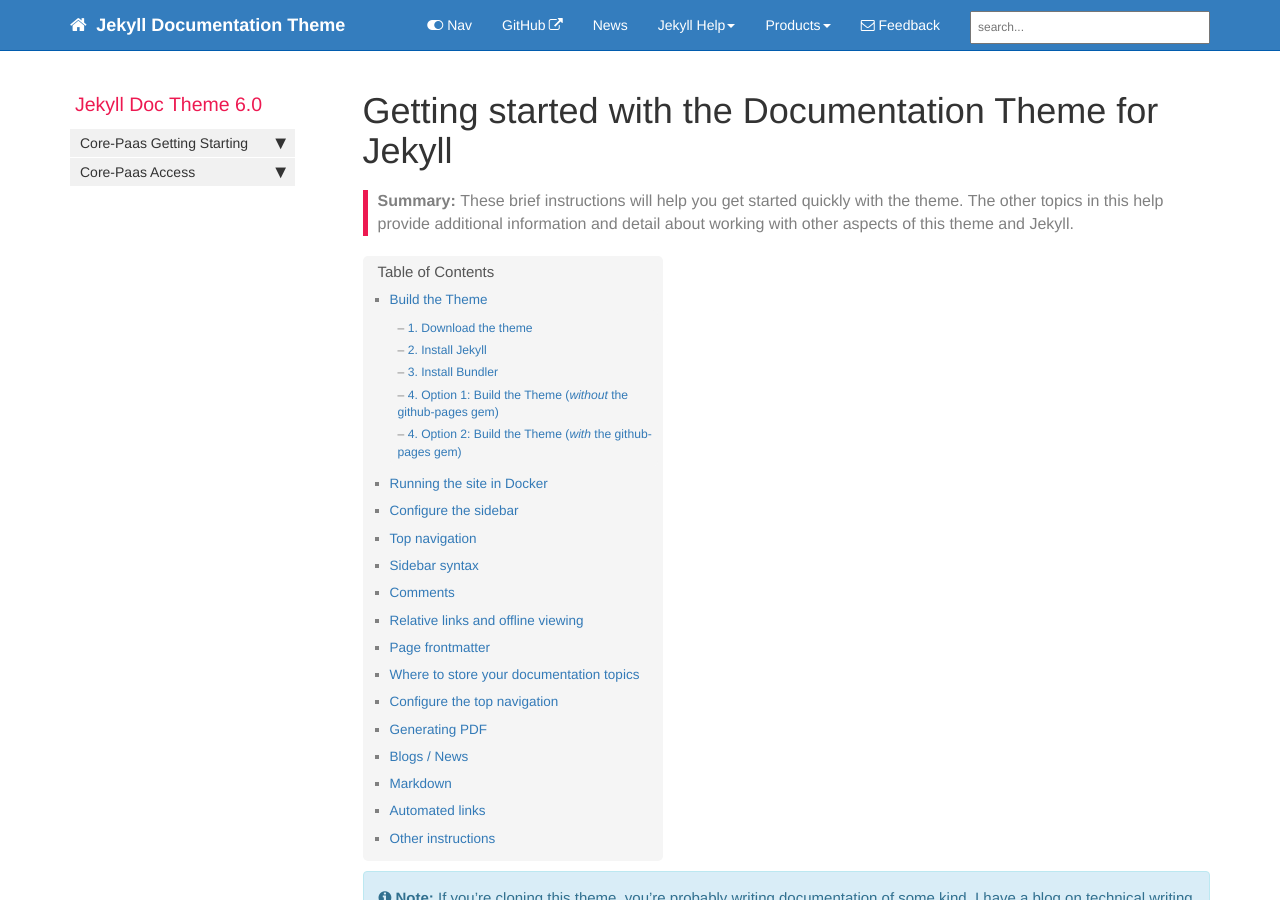
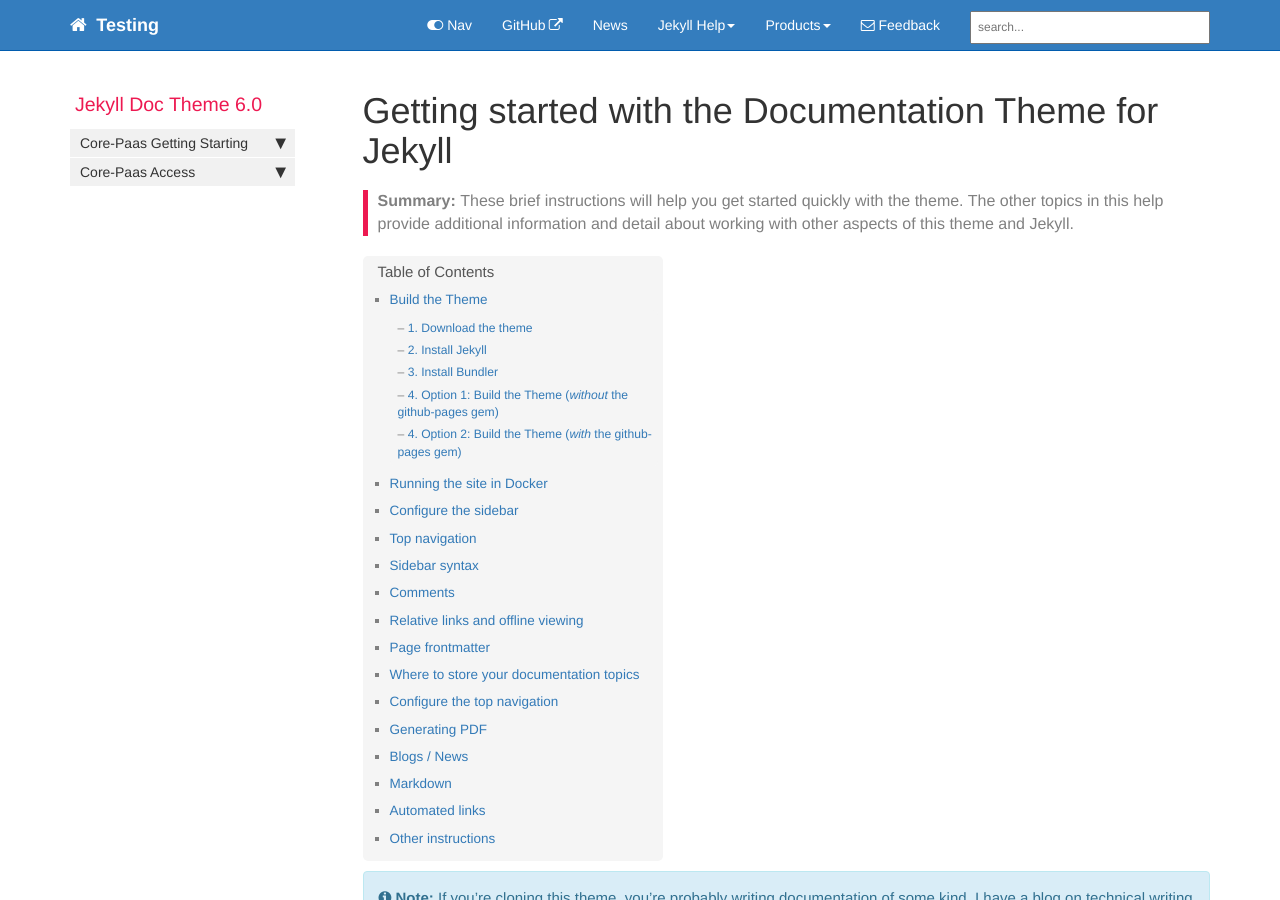
Before and after one commit to oddsockmachine/psutton-ghpages-spike, a Jekyll site: the page built from index.md, in a window 1280 px wide and 900 px high. Built offline with Jekyll 4.4.1, drawn with Linux system fonts in a browser that asks for light colours; comment, search, counter and statistics services are not loaded; some of the changed lines change nothing that is shown.

Commit message:
Update _config.yml

```diff
--- a/_config.yml
+++ b/_config.yml
@@ -3,33 +3,17 @@
 output: web
 # this property is useful for conditional filtering of content that is separate from the PDF.
 
-topnav_title: Jekyll Documentation Theme
+topnav_title: Testing
 # this appears on the top navigation bar next to the home button
 
-site_title: Jekyll theme for documentation
+site_title: Testing
 # this appears in the html browser tab for the site title (seen mostly by search engines, not users)
-
-host: 127.0.0.1
-# the preview server used. Leave as is.
-
-port: 4000
-# the port where the preview is rendered. You can leave this as is unless you have other Jekyll builds using this same port that might cause conflicts. in that case, use another port such as 4006.
 
 exclude:
   - .idea/
   - .gitignore
   - vendor
-
-# used as a contact email for the Feedback link in the top navigation bar
-
-# feedback_disable: true
-# if you uncomment the previous line, the Feedback link gets removed
-
-# feedback_text: "Need help?"
-# if you uncomment the previous line, it changes the Feedback text
-
-# feedback_link: "http://helpy.io/"
-# if you uncomment the previous line, it changes where the feedback link points to
+  - .vscode/
 
 highlighter: rouge
 # library used for syntax highlighting
```
